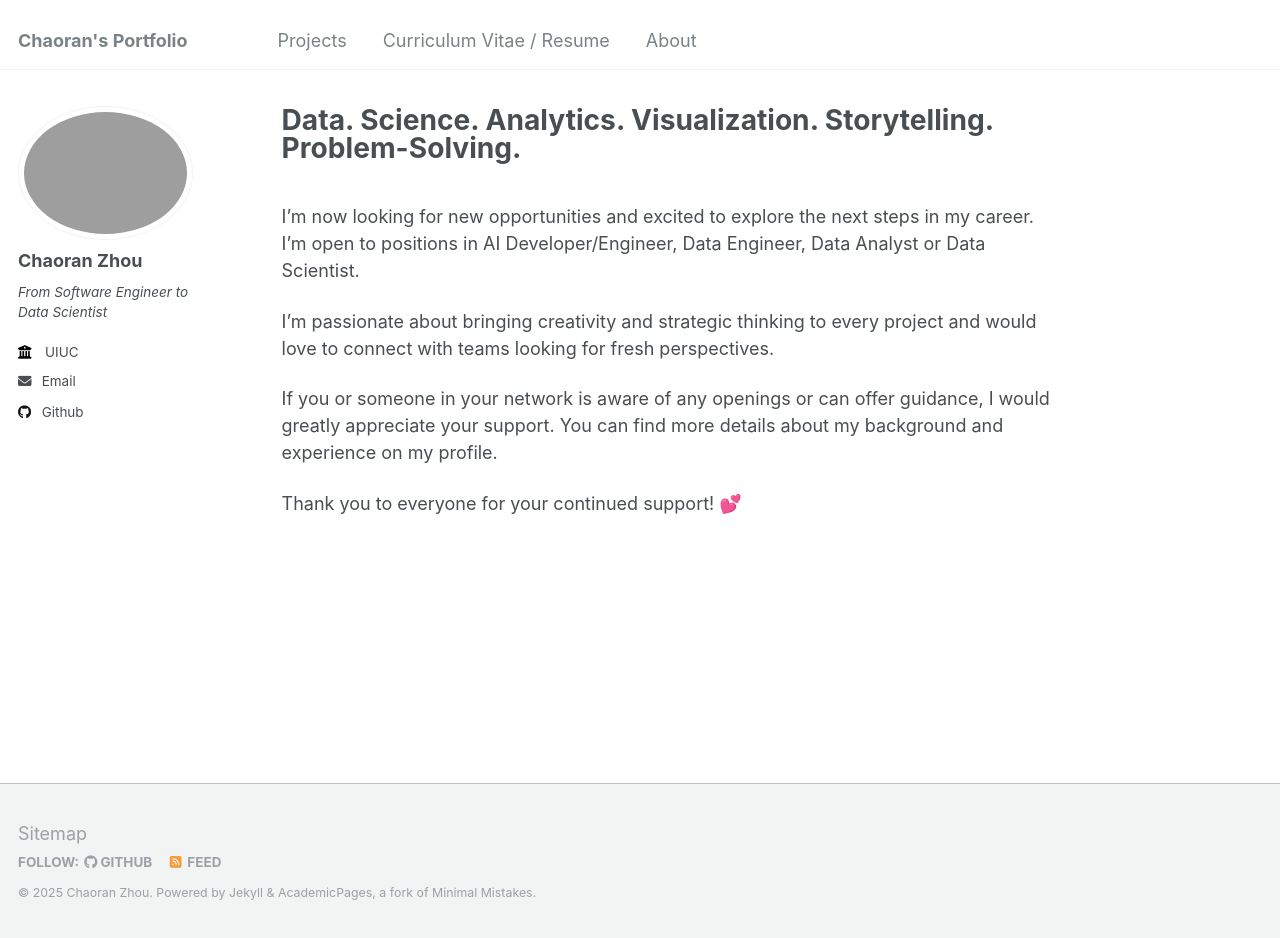
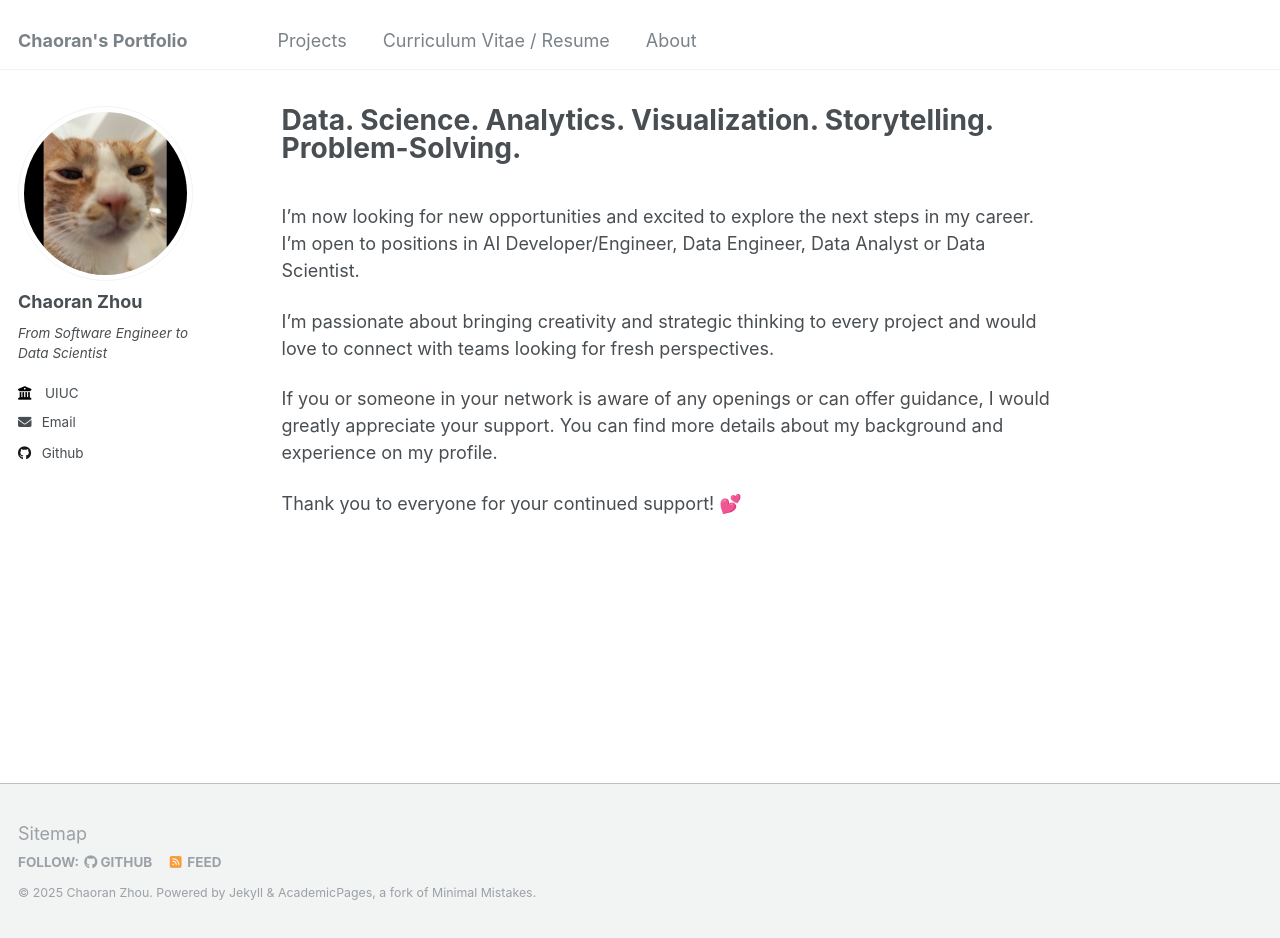
Before and after one commit to ranranrunforit/ranranrunforit.github.io, a Jekyll site: the page built from _pages/home.md, in a window 1280 px wide and 938 px high. Built offline with Jekyll 4.4.1, drawn with Linux system fonts in a browser that asks for light colours.

Commit message:
Update _config.yml

```diff
--- a/_config.yml
+++ b/_config.yml
@@ -21,7 +21,7 @@ repository               : "ranranrunforit/ranranrunforit.github.io"
 #               Additional customization can be done by editing /_includes/author-profile.html
 author:
   # Biographic information
-  avatar           : "cat.jpg"
+  avatar           : "cat_shot.jpg"
   name             : "Chaoran Zhou"
   pronouns         : # example: "she/her"
   bio              : "From Software Engineer to Data Scientist"
```
